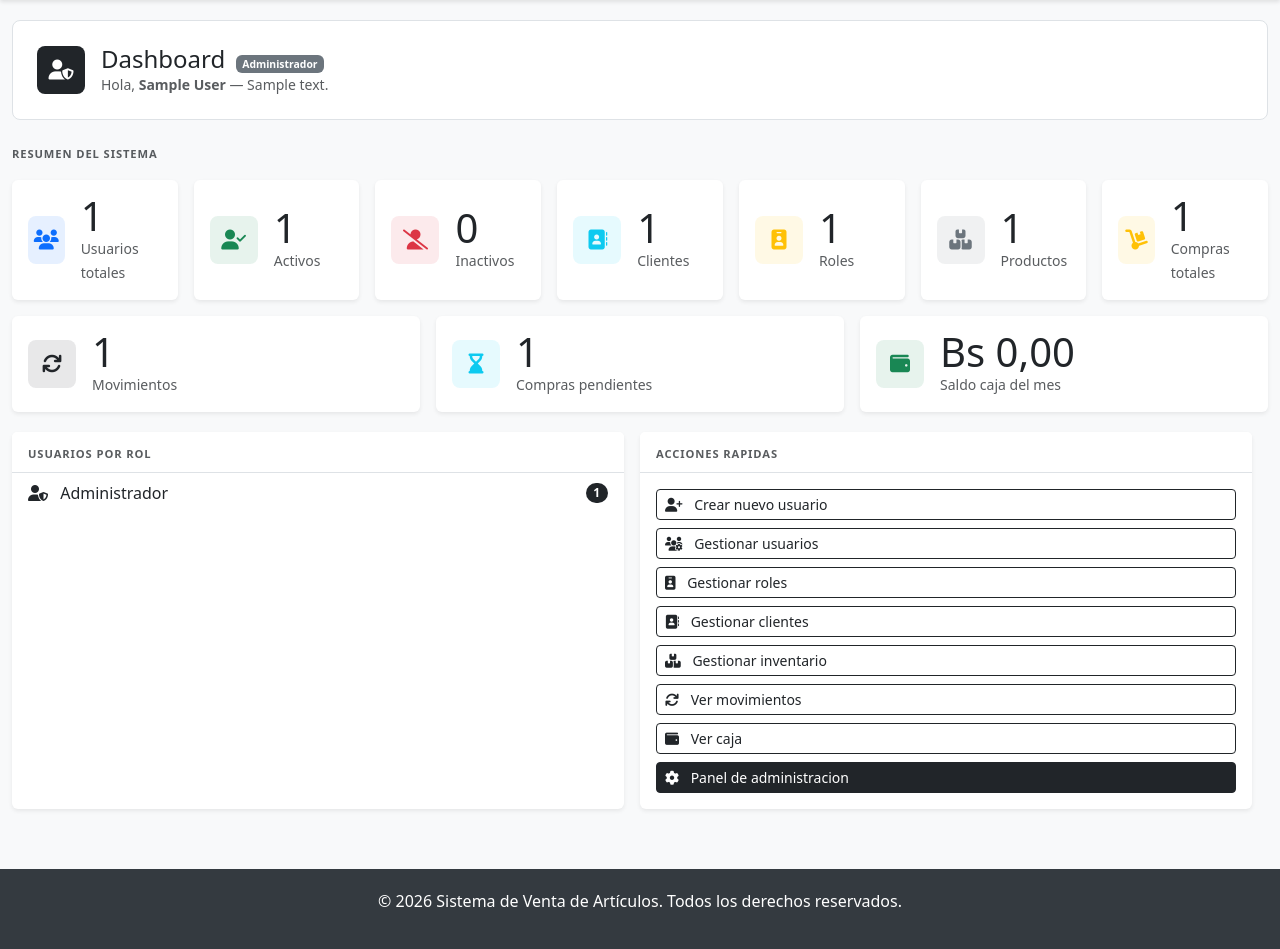
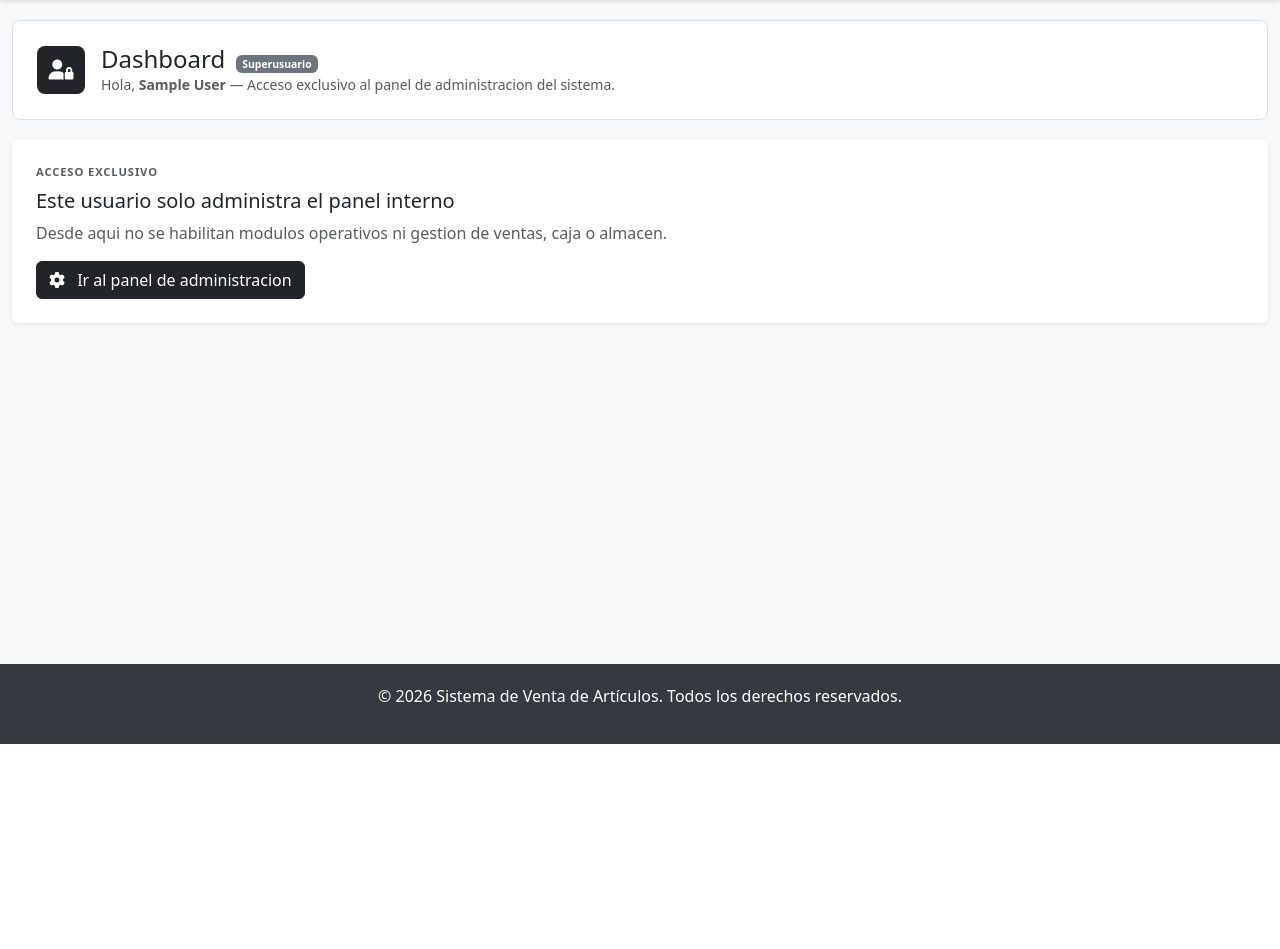
Before and after one commit to wfarelt/sale-of-items, a Django app: page / in a window 1280 px wide. Shown: the part 56-1005 px from the top of the page. After the commit the page ends 800 px from the top, so only its background shows below. Run offline with Django 5.2, Linux system fonts and the light colour scheme; a user stored in the database is signed in; tables that the repository leaves empty hold one stand-in row (values such as "Sample post").

Commit message:
update roles usuarios

```diff
--- a/config/urls.py
+++ b/config/urls.py
@@ -18,6 +18,14 @@ from django.conf import settings
 from django.conf.urls.static import static
 from django.contrib import admin
 from django.urls import include, path
+from types import MethodType
+
+
+def admin_has_permission(self, request):
+    return request.user.is_active and request.user.is_superuser
+
+
+admin.site.has_permission = MethodType(admin_has_permission, admin.site)
 
 urlpatterns = [
     path('admin/', admin.site.urls),
--- a/templates/base.html
+++ b/templates/base.html
@@ -68,13 +68,22 @@
                             </a>
                             <ul class="dropdown-menu dropdown-menu-end" aria-labelledby="navbarDropdown">
                                 <li><a class="dropdown-item" href="{% url 'usuarios:dashboard' %}"><i class="fas fa-chart-line"></i> Dashboard</a></li>
-                                <li><a class="dropdown-item" href="{% url 'clientes:list' %}"><i class="fas fa-address-book"></i> Clientes</a></li>
-                                <li><a class="dropdown-item" href="{% url 'productos:list' %}"><i class="fas fa-boxes-stacked"></i> Productos</a></li>
-                                <li><a class="dropdown-item" href="{% url 'compras:list' %}"><i class="fas fa-dolly"></i> Compras</a></li>
-                                <li><a class="dropdown-item" href="{% url 'ventas:list' %}"><i class="fas fa-cash-register"></i> Ventas</a></li>
-                                <li><a class="dropdown-item" href="{% url 'movimientos:list' %}"><i class="fas fa-arrows-rotate"></i> Movimientos</a></li>
-                                <li><a class="dropdown-item" href="{% url 'caja:list' %}"><i class="fas fa-wallet"></i> Caja</a></li>
-                                <li><a class="dropdown-item" href="/admin/"><i class="fas fa-cog"></i> Admin</a></li>
+                                {% if user.is_superuser %}
+                                    <li><a class="dropdown-item" href="/admin/"><i class="fas fa-cog"></i> Panel de administracion</a></li>
+                                {% else %}
+                                    {% if user.is_admin or user.is_vendedor %}
+                                        <li><a class="dropdown-item" href="{% url 'clientes:list' %}"><i class="fas fa-address-book"></i> Clientes</a></li>
+                                    {% endif %}
+                                    {% if user.is_admin or user.is_almacen %}
+                                        <li><a class="dropdown-item" href="{% url 'productos:list' %}"><i class="fas fa-boxes-stacked"></i> Productos</a></li>
+                                        <li><a class="dropdown-item" href="{% url 'compras:list' %}"><i class="fas fa-dolly"></i> Compras</a></li>
+                                        <li><a class="dropdown-item" href="{% url 'movimientos:list' %}"><i class="fas fa-arrows-rotate"></i> Movimientos</a></li>
+                                    {% endif %}
+                                    {% if user.is_admin or user.is_vendedor %}
+                                        <li><a class="dropdown-item" href="{% url 'ventas:list' %}"><i class="fas fa-cash-register"></i> Ventas</a></li>
+                                        <li><a class="dropdown-item" href="{% url 'caja:list' %}"><i class="fas fa-wallet"></i> Caja</a></li>
+                                    {% endif %}
+                                {% endif %}
                                 <li><a class="dropdown-item" href="{% url 'usuarios:password_change' %}"><i class="fas fa-key"></i> Cambiar contrasena</a></li>
                                 <li><hr class="dropdown-divider"></li>
                                 <li>
--- a/templates/usuarios/dashboard.html
+++ b/templates/usuarios/dashboard.html
@@ -42,7 +42,9 @@
     <div class="col-12">
         <div class="p-4 rounded-3 bg-white border d-flex align-items-center gap-3">
             <div class="stat-icon bg-dark text-white flex-shrink-0">
-                {% if request.user.is_admin %}
+                {% if request.user.is_superuser %}
+                    <i class="fas fa-user-lock"></i>
+                {% elif request.user.is_admin %}
                     <i class="fas fa-user-shield"></i>
                 {% elif request.user.is_vendedor %}
                     <i class="fas fa-cash-register"></i>
@@ -53,13 +55,33 @@
             <div>
                 <h1 class="h4 mb-0">Dashboard
                     <span class="badge text-bg-secondary ms-1" style="font-size:.65rem">
-                        {{ request.user.role }}
+                        {{ request.user.display_role_name }}
                     </span>
                 </h1>
                 <p class="mb-0 text-muted small">
                     Hola, <strong>{{ request.user.get_full_name|default:request.user.username }}</strong>
-                    &mdash; {{ request.user.role.description }}
+                    &mdash; {{ request.user.display_role_description }}
                 </p>
+            </div>
+        </div>
+    </div>
+</div>
+
+{# ══════════════════════════════════════════════════ #}
+{#                BLOQUE SUPERUSUARIO                 #}
+{# ══════════════════════════════════════════════════ #}
+{% if request.user.is_superuser %}
+
+<div class="row g-3 mt-1">
+    <div class="col-12">
+        <div class="card border-0 shadow-sm">
+            <div class="card-body p-4">
+                <span class="section-title text-muted d-block mb-2">Acceso exclusivo</span>
+                <h2 class="h5 mb-2">Este usuario solo administra el panel interno</h2>
+                <p class="text-muted mb-3">Desde aqui no se habilitan modulos operativos ni gestion de ventas, caja o almacen.</p>
+                <a href="/admin/" class="btn btn-dark">
+                    <i class="fas fa-cog me-2"></i> Ir al panel de administracion
+                </a>
             </div>
         </div>
     </div>
@@ -68,7 +90,7 @@
 {# ══════════════════════════════════════════════════ #}
 {#                   BLOQUE ADMIN                      #}
 {# ══════════════════════════════════════════════════ #}
-{% if request.user.is_admin %}
+{% elif request.user.is_admin %}
 
 <div class="row g-3 mt-1">
     <div class="col-12">
@@ -215,6 +237,20 @@
         </div>
     </div>
 
+    <div class="col-6 col-md-4 col-xl">
+        <div class="card border-0 shadow-sm stat-card h-100">
+            <div class="card-body d-flex align-items-center gap-3">
+                <div class="stat-icon bg-success bg-opacity-10 text-success">
+                    <i class="fas fa-receipt"></i>
+                </div>
+                <div>
+                    <p class="mb-0 display-6 lh-1">{{ sales_today_total }}</p>
+                    <small class="text-muted">Ventas de hoy</small>
+                </div>
+            </div>
+        </div>
+    </div>
+
 <div class="row g-3 mt-1">
     {# Distribución de usuarios por rol #}
     <div class="col-12 col-md-6">
@@ -246,32 +282,26 @@
     <div class="col-12 col-md-6">
         <div class="card border-0 shadow-sm h-100">
             <div class="card-header bg-white border-bottom">
-                <span class="section-title text-muted">Acciones rapidas</span>
+                <span class="section-title text-muted">Accesos rapidos</span>
             </div>
             <div class="card-body d-flex flex-column gap-2">
-                <a href="/admin/usuarios/user/add/" class="btn btn-outline-dark btn-sm text-start">
-                    <i class="fas fa-user-plus me-2"></i> Crear nuevo usuario
-                </a>
-                <a href="/admin/usuarios/user/" class="btn btn-outline-dark btn-sm text-start">
-                    <i class="fas fa-users-cog me-2"></i> Gestionar usuarios
-                </a>
-                <a href="/admin/usuarios/role/" class="btn btn-outline-dark btn-sm text-start">
-                    <i class="fas fa-id-badge me-2"></i> Gestionar roles
-                </a>
                 <a href="{% url 'clientes:list' %}" class="btn btn-outline-dark btn-sm text-start">
                     <i class="fas fa-address-book me-2"></i> Gestionar clientes
+                </a>
+                <a href="{% url 'ventas:list' %}" class="btn btn-outline-dark btn-sm text-start">
+                    <i class="fas fa-cash-register me-2"></i> Ver ventas diarias
+                </a>
+                <a href="{% url 'caja:list' %}" class="btn btn-outline-dark btn-sm text-start">
+                    <i class="fas fa-wallet me-2"></i> Ver reportes de caja
                 </a>
                 <a href="{% url 'productos:list' %}" class="btn btn-outline-dark btn-sm text-start">
                     <i class="fas fa-boxes-stacked me-2"></i> Gestionar inventario
                 </a>
+                <a href="{% url 'compras:list' %}" class="btn btn-outline-dark btn-sm text-start">
+                    <i class="fas fa-dolly me-2"></i> Ver compras
+                </a>
                 <a href="{% url 'movimientos:list' %}" class="btn btn-outline-dark btn-sm text-start">
                     <i class="fas fa-arrows-rotate me-2"></i> Ver movimientos
-                </a>
-                <a href="{% url 'caja:list' %}" class="btn btn-outline-dark btn-sm text-start">
-                    <i class="fas fa-wallet me-2"></i> Ver caja
-                </a>
-                <a href="/admin/" class="btn btn-dark btn-sm text-start">
-                    <i class="fas fa-cog me-2"></i> Panel de administracion
                 </a>
             </div>
         </div>
--- a/usuarios/models.py
+++ b/usuarios/models.py
@@ -81,7 +81,7 @@ class User(AbstractUser):
 
     @property
     def is_admin(self):
-        return self.role.name == 'admin'
+        return not self.is_superuser and self.role.name == 'admin'
 
     @property
     def is_vendedor(self):
@@ -90,3 +90,15 @@ class User(AbstractUser):
     @property
     def is_almacen(self):
         return self.role.name == 'almacen'
+
+    @property
+    def display_role_name(self):
+        if self.is_superuser:
+            return 'Superusuario'
+        return str(self.role)
+
+    @property
+    def display_role_description(self):
+        if self.is_superuser:
+            return 'Acceso exclusivo al panel de administracion del sistema.'
+        return self.role.description
--- a/usuarios/views.py
+++ b/usuarios/views.py
@@ -38,11 +38,17 @@ class PasswordChangeDoneView(auth_views.PasswordChangeDoneView):
 @login_required
 def dashboard_view(request):
 	user = request.user
-	role = user.role.name
 
 	context = {"page_title": "Dashboard"}
 
-	if role == "admin":
+	if user.is_superuser:
+		context.update(
+			{
+				"page_title": "Panel de administracion",
+				"admin_panel_url": "/admin/",
+			}
+		)
+	elif user.is_admin:
 		now = timezone.localtime()
 		month_start = now.replace(day=1, hour=0, minute=0, second=0, microsecond=0)
 		context.update(
@@ -58,6 +64,8 @@ def dashboard_view(request):
 				"purchases_pending": Purchase.objects.filter(status="pendiente").count(),
 				"purchases_total_value": Purchase.objects.filter(status="recibida").aggregate(Sum("total"))["total__sum"] or 0,
 				"sales_total": Sale.objects.count(),
+				"sales_today_total": Sale.objects.filter(date__date=now.date()).count(),
+				"sales_today_amount": Sale.objects.filter(date__date=now.date()).aggregate(Sum("total"))["total__sum"] or 0,
 				"sales_month_total": Sale.objects.filter(date__gte=month_start).aggregate(Sum("total"))["total__sum"] or 0,
 				"movements_total": InventoryMovement.objects.count(),
 				"cash_entries_total": CashBox.objects.count(),
@@ -67,7 +75,7 @@ def dashboard_view(request):
 			}
 		)
 		context["cash_balance_month"] = context["cash_income_month"] - context["cash_expense_month"]
-	elif role == "vendedor":
+	elif user.is_vendedor:
 		now = timezone.localtime()
 		month_start = now.replace(day=1, hour=0, minute=0, second=0, microsecond=0)
 		context.update(
@@ -79,7 +87,7 @@ def dashboard_view(request):
 				"clientes_total": Client.objects.count(),
 			}
 		)
-	elif role == "almacen":
+	elif user.is_almacen:
 		now = timezone.localtime()
 		context.update(
 			{
```
Also changed, not shown: run_setup.py (+30 -11 lines), setup_initial_data.py (+30 -11 lines).
